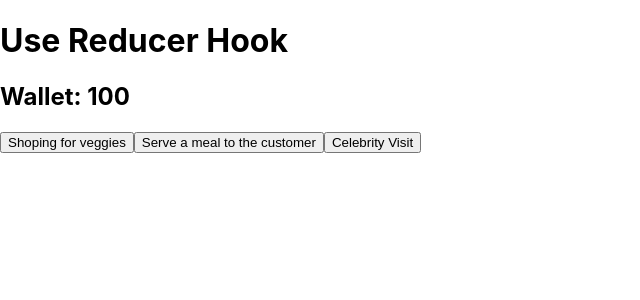
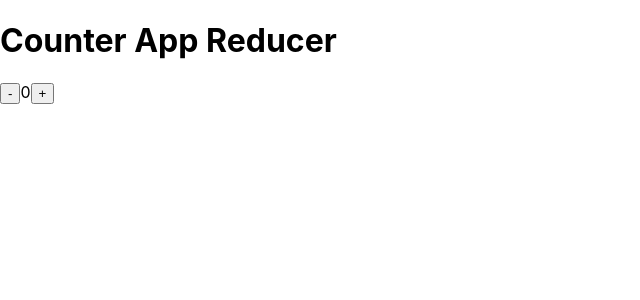
Before and after one commit to podestal/first-app, a React (Create React App) app: page / in a window 1280 px wide. Shown: the top 300 px of the page, without its empty margins (0-640 px from the left). Built offline with nearby package versions, Linux system fonts and the light colour scheme.

Commit message:
counter reducer

```diff
--- a/src/App.js
+++ b/src/App.js
@@ -22,7 +22,7 @@ import ToggleEffect from './hooks/useEffect/ToggleEffect';
 import DataFetch from './hooks/useEffect/DataFetch';
 import UserData from './hooks/useEffect/UserData';
 import UseReducerBasics from './hooks/useReducer/UseReducerBasics';
-
+import CounterAppReducer from './hooks/useReducer/CounterAppReducer';
 
 const Btn = () => {
 
@@ -88,7 +88,8 @@ function App(props) {
     // <ToggleEffect />
     // <DataFetch />
     // <UserData />
-    <UseReducerBasics />
+    // <UseReducerBasics />
+    <CounterAppReducer />
   )
 }
 
--- /dev/null
+++ b/src/hooks/useReducer/CounterAppReducer.js
@@ -0,0 +1,36 @@
+import React, { useReducer } from "react"
+
+const reducer = (state, action) => {
+    switch (action.type) {
+        case "increment":
+            return { count: state.count + 1 }
+        case "decrement":
+            return { count: state.count - 1 }
+        default:
+            return state
+    }
+}
+
+const CounterAppReducer = () => {
+
+    const [state, dispatch] = useReducer(reducer, {count: 0})
+
+    const handleIncrement = () => {
+        dispatch({type: "increment"})
+    }
+
+    const handleDecrement = () => {
+        dispatch({type: "decrement"})
+    }
+
+    return (
+        <div>
+            <h1>Counter App Reducer</h1>
+            <button onClick={handleDecrement}>-</button>
+            <span>{state.count}</span>
+            <button onClick={handleIncrement}>+</button>
+        </div>
+    )
+}
+
+export default CounterAppReducer
```
